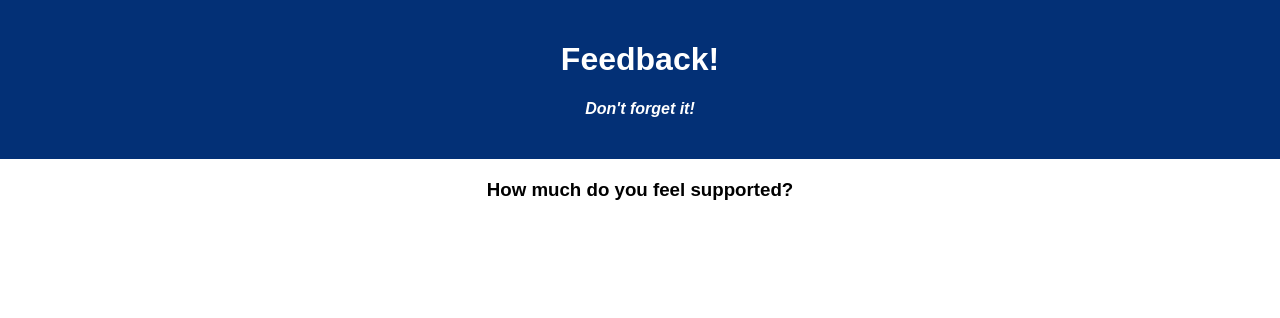
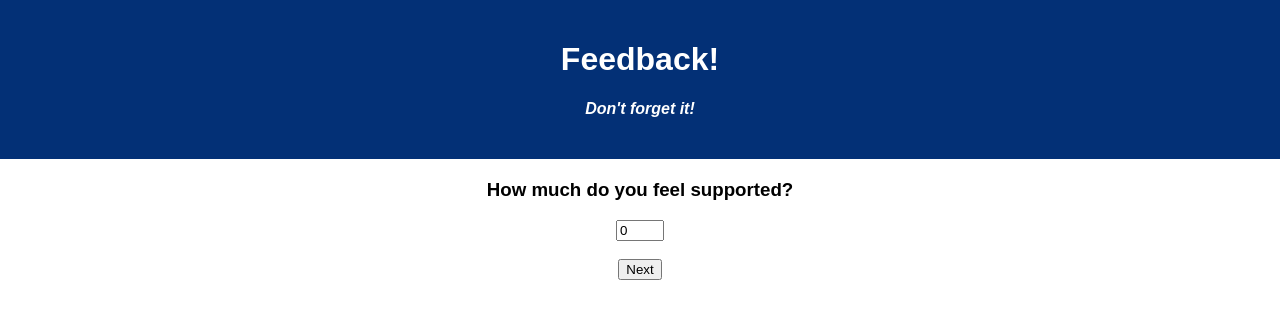
Before and after one commit to Svtucci/redux-feedback, a React (Create React App) app: page /#/step-3 in a window 1280 px wide. Shown: the top 318 px of the page. Built offline with nearby package versions, Linux system fonts and the light colour scheme.

Commit message:
added comments page, and used a textarea for large text

```diff
--- a/src/components/Steps/CommentsFour.jsx
+++ b/src/components/Steps/CommentsFour.jsx
@@ -1,9 +1,38 @@
+import { useSelector, useDispatch } from 'react-redux';
+import { useHistory } from 'react-router-dom';
 
 function CommentsFour() {
+    const comment = useSelector (store => store.comment);
+    const history = useHistory();
+    const dispatch = useDispatch();
+
+    const handleChange = (event) => {
+        const action = { type: 'SET_COMMENT', payload: event.target.value };
+        dispatch(action);
+    }
+
+    const nextPage = (event) => {
+        event.preventDefault();
+        history.push('/step-5');
+    }
 
     return (
         <>
-        <h3>Pleave leave a comment</h3>
+            <h3>Please leave a comment</h3>
+            <form onSubmit={nextPage}>
+                <textarea
+                    id="comment"
+                    value={comment}
+                    onChange={handleChange}
+                    rows="5"
+                    cols="30"
+                />
+                <br />
+                <br />
+                <input
+                    type="submit" value="Next"
+                />
+            </form>
         </>
     )
 }
--- a/src/components/Steps/FeelingOne.jsx
+++ b/src/components/Steps/FeelingOne.jsx
@@ -3,7 +3,7 @@ import { useHistory } from 'react-router-dom';
 
 function FeelingOne() {
     const feeling = useSelector(store => store.feeling);
-    const dispatch = useDispatch()
+    const dispatch = useDispatch();
     const history = useHistory();
 
     const handleChange = (event) => {
@@ -13,7 +13,7 @@ function FeelingOne() {
 
     const nextPage = (event) => {
         event.preventDefault();
-        if (feeling > 0) {
+        if (feeling >= 0) {
             history.push('/step-2');
         } else {
         alert('Please rate your feelings 0-5.')
--- a/src/components/Steps/SupportThree.jsx
+++ b/src/components/Steps/SupportThree.jsx
@@ -1,9 +1,44 @@
+import { useSelector, useDispatch } from 'react-redux';
+import { useHistory } from 'react-router-dom';
 
 function SupportThree () {
+    const support = useSelector (store => store.support);
+    const history = useHistory();
+    const dispatch = useDispatch();
+
+    const handleChange = (event) => {
+        const action = { type: 'SET_SUPPORT', payload: event.target.value };
+        dispatch(action);
+    }
+
+    const nextPage = (event) => {
+        event.preventDefault();
+        if (support >= 0) {
+            history.push('/step-4');
+        } else {
+        alert('Please rate your support level 0-5.')
+    }
+    }
+
 
     return (
         <>
         <h3>How much do you feel supported?</h3>
+        <form onSubmit={nextPage}>
+            <input
+                id="support"
+                value={support}
+                onChange={handleChange}
+                type="number"
+                min={0}
+                max={5}
+            />
+            <br />
+            <br />
+            <input
+                type="submit" value="Next"
+            />
+        </form>
         </>
     )
 }
--- a/src/components/Steps/UnderStandTwo.jsx
+++ b/src/components/Steps/UnderStandTwo.jsx
@@ -1,9 +1,43 @@
+import { useSelector, useDispatch } from 'react-redux';
+import { useHistory } from 'react-router-dom';
 
 function UnderStandTwo () {
+const understand = useSelector (store => store.understand);
+const history = useHistory();
+const dispatch = useDispatch();
+
+const handleChange = (event) => {
+    const action = { type: 'SET_UNDERSTAND', payload: event.target.value };
+    dispatch(action);
+}
+
+const nextPage = (event) => {
+    event.preventDefault();
+    if (understand >= 0) {
+        history.push('/step-3');
+    } else {
+    alert('Please rate your understanding 0-5.')
+}
+}
 
     return (
         <>
         <h3>How well are you understanding the material?</h3>
+        <form onSubmit={nextPage}>
+            <input
+                id="understand"
+                value={understand}
+                onChange={handleChange}
+                type="number"
+                min={0}
+                max={5}
+            />
+            <br />
+            <br />
+            <input
+                type="submit" value="Next"
+            />
+        </form>
         </>
     )
 }
--- a/src/index.js
+++ b/src/index.js
@@ -15,10 +15,34 @@ const feeling = (state = 0, action) => {
     return state;
 }
 
+const understand = (state = 0, action) => {
+    if (action.type === 'SET_UNDERSTAND') {
+        return action.payload
+    }
+    return state;
+}
+
+const support = (state = 0, action) => {
+    if (action.type === 'SET_SUPPORT') {
+        return action.payload
+    }
+    return state;
+}
+
+const comment = (state ='Please leave a comment here...', action) => {
+    if (action.type === 'SET_COMMENT') {
+        return action.payload
+    }
+    return state;
+}
+
 const storeInstance = createStore (
     combineReducers(
         {
             feeling,
+            understand,
+            support,
+            comment,
             // Add other reducers
         }
     ),
```
Also changed, not shown: 1 other file (tests, documents, lock files or other folders).
